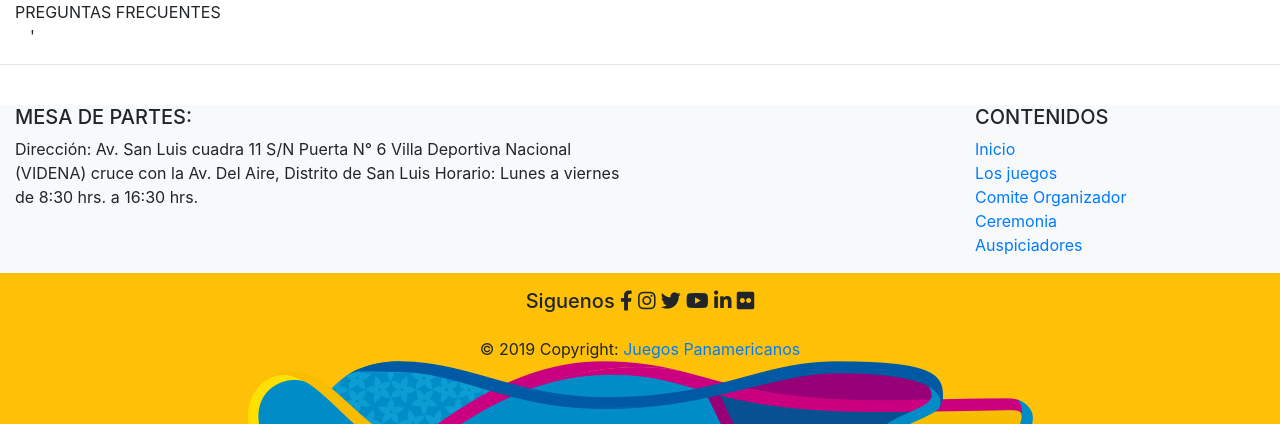
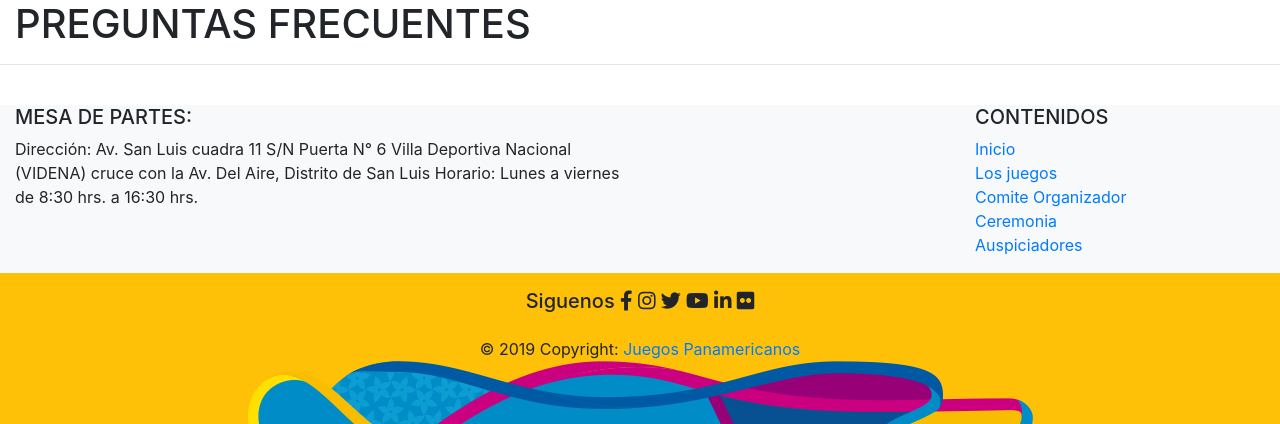
Before and after one commit to Goby026/lawyers, a PHP site: page /index.php?c=preguntasFrecuentes in a window 1280 px wide. Shown: the top 424 px of the page. Run offline with PHP 8.4, Linux system fonts and the light colour scheme; some libraries are stand-ins or nearby versions.

Commit message:
union frank y raul

```diff
--- a/assets/css/style.css
+++ b/assets/css/style.css
@@ -14,6 +14,7 @@
     color: #eee;
 }
 
-.fondoreglamento {
-    background:url(../assets/images/img/fondoinst.jpg);
+#contenidoPreguntasFrecuentes {
+    /* background-color: blue; */
+    background:url("../images/img/fondoinst.jpg");
 }
--- a/model/database.php
+++ b/model/database.php
@@ -3,7 +3,7 @@ class Database
 {
     public static function StartUp()
     {
-        $pdo = new PDO('mysql:host=localhost;dbname=db_tecnoserv;charset=utf8', 'root', '');
+        $pdo = new PDO('mysql:host=localhost;dbname=bdtecnoserv;charset=utf8', 'root', '');
         $pdo->setAttribute(PDO::ATTR_ERRMODE, PDO::ERRMODE_EXCEPTION);
         return $pdo;
     }
--- a/view/header.php
+++ b/view/header.php
@@ -21,7 +21,7 @@
     <link rel="stylesheet" href="https://use.fontawesome.com/releases/v5.8.2/css/all.css" integrity="sha384-oS3vJWv+0UjzBfQzYUhtDYW+Pj2yciDJxpsK1OYPAYjqT085Qq/1cq5FLXAZQ7Ay" crossorigin="anonymous">
 
     <link href="./assets/css/styles.css" rel="stylesheet" />
-
+    <link href="./assets/css/style.css" rel="stylesheet" />
     <!--    <link rel="stylesheet" href="./css/css.css" type="text/css">-->
 
     <!--    <link rel="icon" type="" href="./img/icon_inicio.png"/>-->
@@ -82,6 +82,7 @@
                                 <a class="dropdown-item" href="?c=organigrama&a=index">Organigrama</a>
                                 <a class="dropdown-item" href="?c=reglamento&a=index">Reglamento</a>
                                 <a class="dropdown-item" href="?c=preguntasFrecuentes&a=index">Preguntas Frecuentes</a>
+                                <a class="dropdown-item" href="?c=decreto&a=index">Marco legal</a>
                             </div>
                         </li>
                         <li class="nav-item">
@@ -101,7 +102,6 @@
                                 <a class="dropdown-item" href="?c=fixture&a=index">Fixture</a>
                                 <a class="dropdown-item" href="#">Vivo</a>
                                 <a class="dropdown-item" href="#">Voluntariado</a>
-                                <a class="dropdown-item" href="?c=decreto&a=index">Marco legal</a>
 <!--                                <div class="dropdown-divider"></div>-->
 <!--                                <a class="dropdown-item" href="#">Something else here</a>-->
                             </div>
--- a/view/preguntasFrecuentes/preguntasFrecuentes.php
+++ b/view/preguntasFrecuentes/preguntasFrecuentes.php
@@ -1,18 +1,17 @@
-<div class="col-md-12">PREGUNTAS FRECUENTES</div>
-<div class="col-md-12" id="contenidoPreguntasFrecuentes">
-    <div class="col-md-12">'
 
 
-        <div class="col-md-12">
-            <h3></h3>
+<div class="col-md-12"><h1>PREGUNTAS FRECUENTES</h1></div>
+<div class="col-md-12" id="contenidoPreguntasFrecuentes">
+
+
             <?php foreach($pregFrecAreas as $row): ?>
-            <p><?php echo $row->area; ?></p>
+            <div class="col-md-12"><h3><p><?php echo $row->area; ?></p></h3></div>
 
-            <p> <?php foreach($this->model->Listar($row->codigo) as $r): ?>
-                <li><?php echo $r->pregunta ?></li>
+            <p><?php foreach($this->model->Listar($row->codigo) as $r): ?></<p>
+            <div class="col-md-6"><h5><li><?php echo $r->pregunta ?></li></h5></div>
 
                 <?php foreach($this->respuestas->Listar($r->codigo) as $fila): ?>
-                    <li><?php echo $fila->respuesta ?></li>
+                    <h5><li><?php echo $fila->respuesta ?></li></h5>
 
 
                     <?php endforeach; ?>
@@ -25,9 +24,7 @@
             <?php endforeach; ?>
         </div>
 
-        <div class="col-md-12"></div>
 
-        <div class="col-md-12"></div>
 
     </div>
 </div>
```
